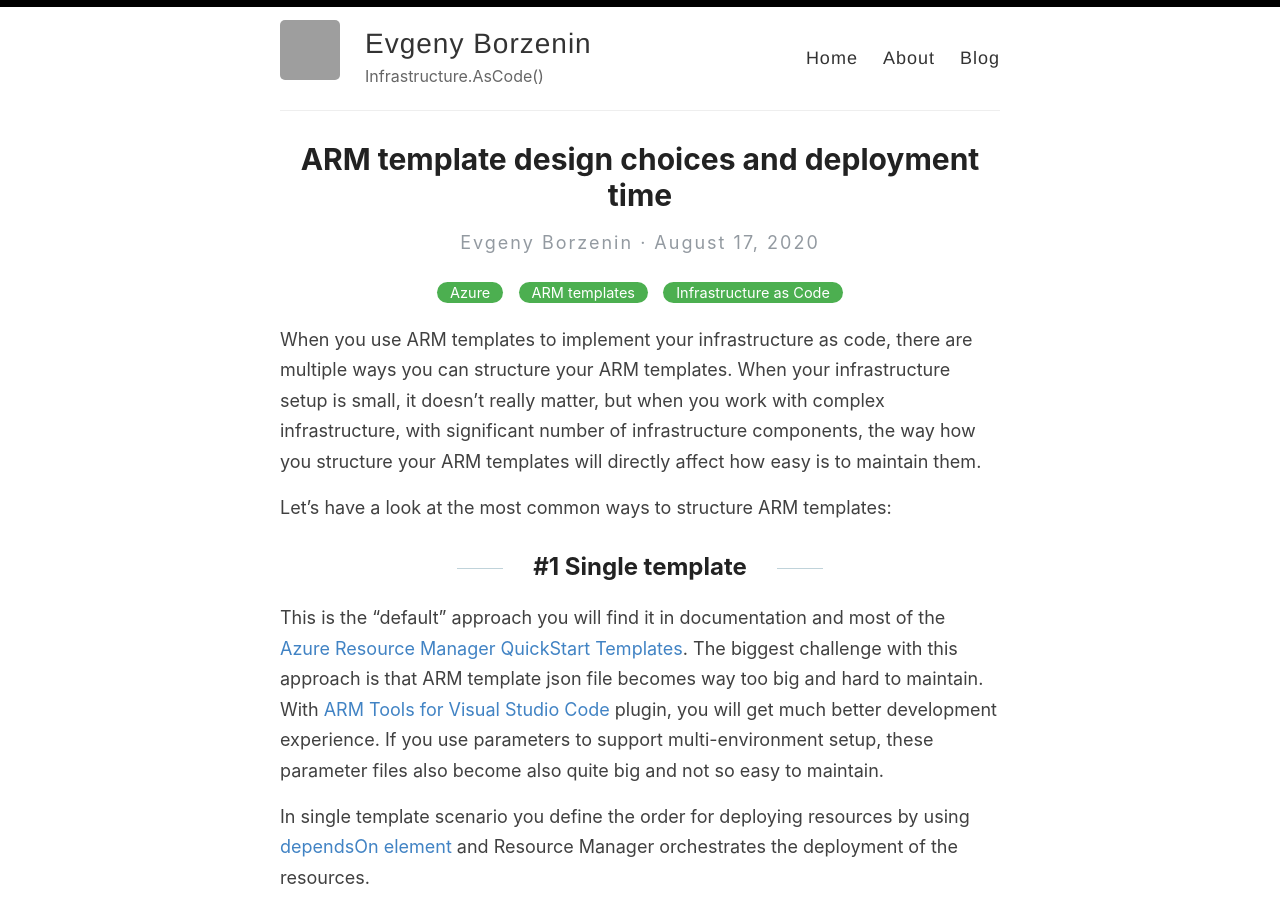
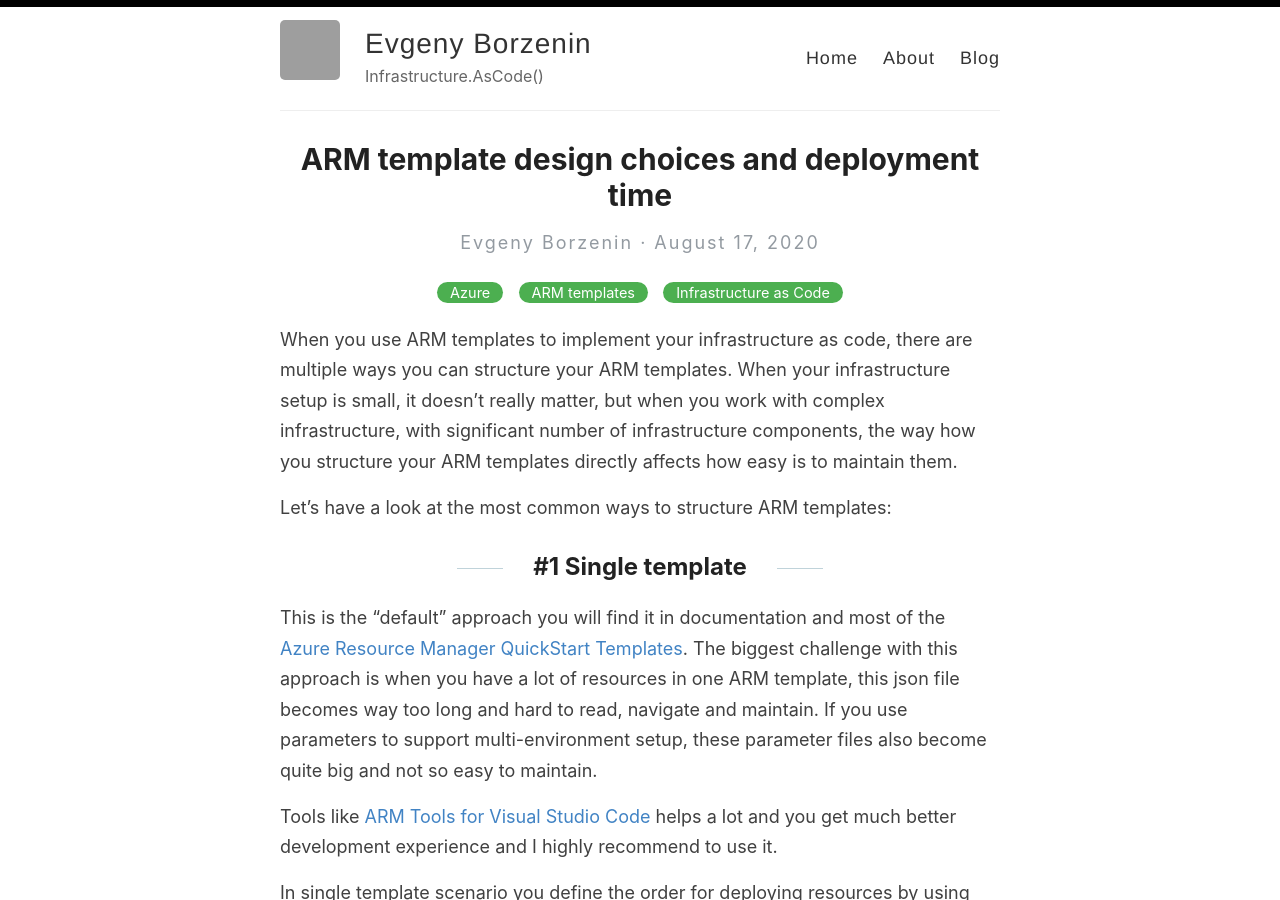
Before and after one commit to evgenyb/evgenyb.github.io, a Jekyll site: the page built from _posts/2020-08-17-arm-templates-deployment-time.md, in a window 1280 px wide and 900 px high. Built offline with Jekyll 4.4.1, drawn with Linux system fonts in a browser that asks for light colours; grey boxes are pictures that could not be loaded.

Commit message:
More content

```diff
--- a/_posts/2020-08-17-arm-templates-deployment-time.md
+++ b/_posts/2020-08-17-arm-templates-deployment-time.md
@@ -5,13 +5,15 @@ date: 2020-08-17
 categories: [Azure, ARM templates, Infrastructure as Code]
 ---
 
-When you use ARM templates to implement your infrastructure as code, there are multiple ways you can structure your ARM templates. When your infrastructure setup is small, it doesn't really matter, but when you work with complex infrastructure, with significant number of infrastructure components, the way how you structure your ARM templates will directly affect how easy is to maintain them.
+When you use ARM templates to implement your infrastructure as code, there are multiple ways you can structure your ARM templates. When your infrastructure setup is small, it doesn't really matter, but when you work with complex infrastructure, with significant number of infrastructure components, the way how you structure your ARM templates directly affects how easy is to maintain them.
 
 Let's have a look at the most common ways to structure ARM templates:
 
 ## #1 Single template
 
-This is the "default" approach you will find it in documentation and most of the [Azure Resource Manager QuickStart Templates](https://github.com/Azure/azure-quickstart-templates). The biggest challenge with this approach is that ARM template json file becomes way too big and hard to maintain. With [ARM Tools for Visual Studio Code](https://marketplace.visualstudio.com/items?itemName=msazurermtools.azurerm-vscode-tools) plugin, you will get much better development experience. If you use parameters to support multi-environment setup, these parameter files also become also quite big and not so easy to maintain.
+This is the "default" approach you will find it in documentation and most of the [Azure Resource Manager QuickStart Templates](https://github.com/Azure/azure-quickstart-templates). The biggest challenge with this approach is when you have a lot of resources in one ARM template, this json file becomes way too long and hard to read, navigate and maintain. If you use parameters to support multi-environment setup, these parameter files also become quite big and not so easy to maintain.
+
+Tools like [ARM Tools for Visual Studio Code](https://marketplace.visualstudio.com/items?itemName=msazurermtools.azurerm-vscode-tools) helps a lot and you get much better development experience and I highly recommend to use it.
 
 In single template scenario you define the order for deploying resources by using [dependsOn element](https://docs.microsoft.com/en-us/azure/azure-resource-manager/templates/define-resource-dependency#dependson) and Resource Manager orchestrates the deployment of the resources.
 
```
